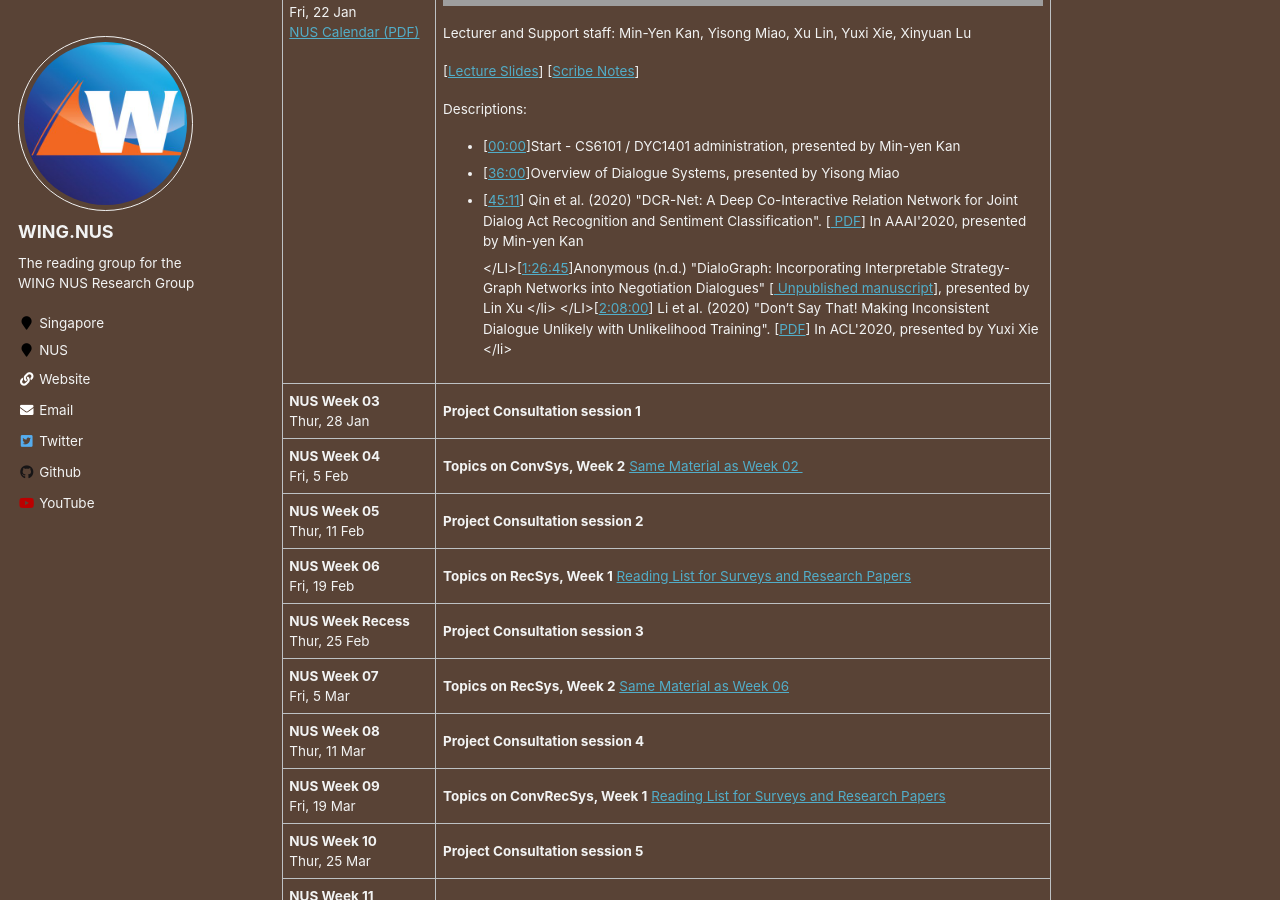
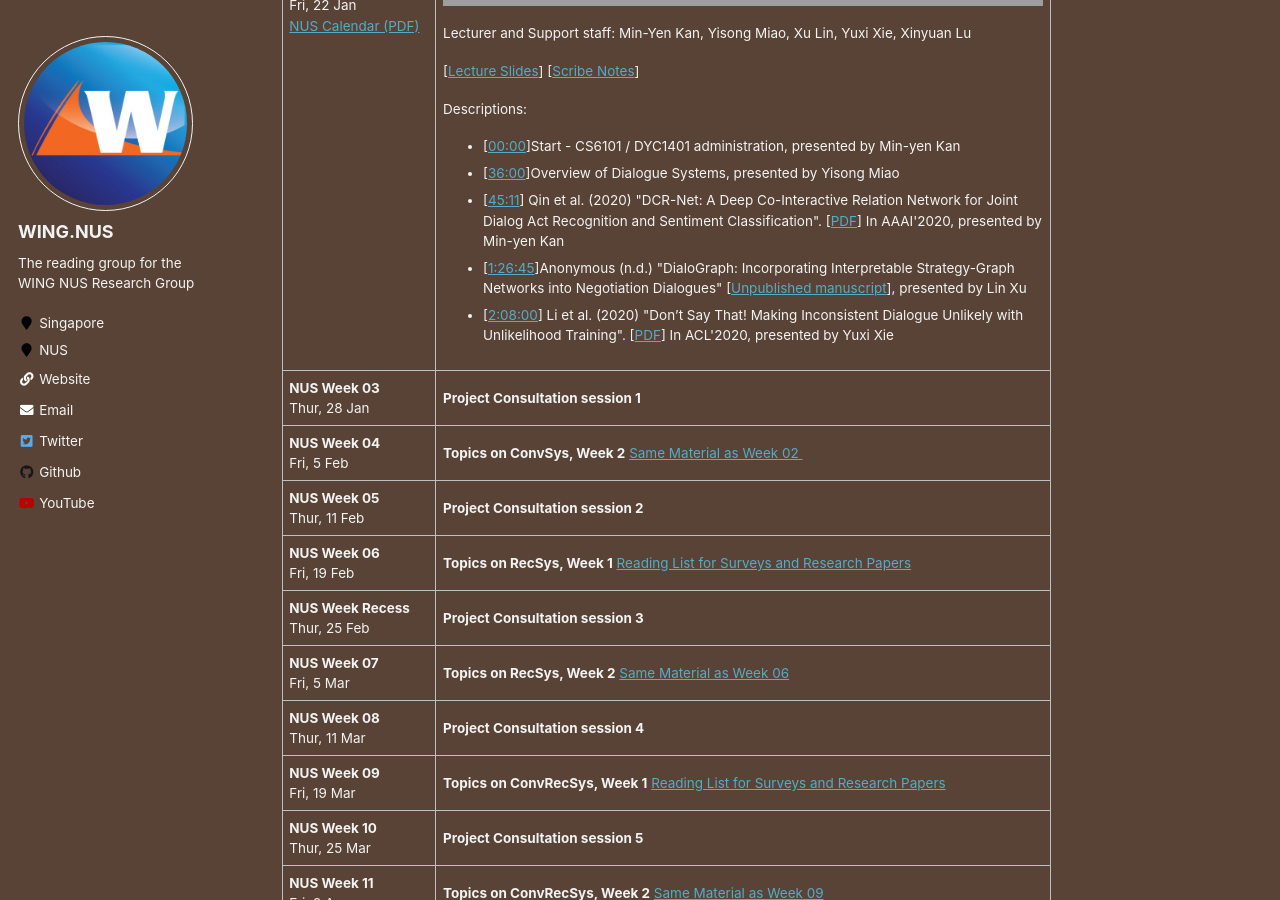
Before and after one commit to WING-NUS/cs6101, a Jekyll site: the page built from _pages/about.md, in a window 1280 px wide and 900 px high, scrolled down 1331 px. Built offline with Jekyll 4.4.1, drawn with Linux system fonts in a browser that asks for light colours; grey boxes are pictures that could not be loaded.

```diff
--- a/_pages/about.md
+++ b/_pages/about.md
@@ -47,17 +47,15 @@ The sessions will be broadcast live via the customized Zoom link as advertised o
     <br/></p>
 
 <P>Descriptions:
-<UL>
-  <LI>[<a href="https://www.youtube.com/watch?v=Cw2hNnDcigc">00:00</a>]Start - CS6101 / DYC1401 administration, presented by Min-yen Kan   </li>
-  <LI>[<a href="https://www.youtube.com/watch?v=Cw2hNnDcigc">36:00</a>]Overview of Dialogue Systems, presented by Yisong Miao </li>
-  <LI>[<a href="https://www.youtube.com/watch?v=Cw2hNnDcigc">45:11</a>] Qin et al. (2020) "DCR-Net: A Deep Co-Interactive Relation Network for Joint Dialog Act
-Recognition and Sentiment Classification". [<a href = "http://ir.hit.edu.cn/~car/papers/AAAI2020-Qin-dcrnet.pdf"> PDF</a>] In AAAI'2020, presented by Min-yen Kan  </li>
-  </LI>[<a href="https://www.youtube.com/watch?v=Cw2hNnDcigc">1:26:45</a>]Anonymous (n.d.) "DialoGraph: Incorporating Interpretable Strategy-Graph Networks into Negotiation Dialogues" [<a href = "https://openreview.net/pdf?id=kDnal_bbb-E"> Unpublished manuscript</a>], presented by Lin Xu </li>
-  </LI>[<a href="https://www.youtube.com/watch?v=Cw2hNnDcigc">2:08:00</a>] Li et al. (2020) "Don’t Say That! Making Inconsistent Dialogue Unlikely with Unlikelihood Training". [<a href = " https://www.aclweb.org/anthology/2020.acl-main.428/">PDF</a>] In ACL'2020, presented by Yuxi Xie </li>
- </UL>
+<ul>
+  <li>[<a href="https://www.youtube.com/watch?v=Cw2hNnDcigc">00:00</a>]Start - CS6101 / DYC1401 administration, presented by Min-yen Kan </li>
+  <li>[<a href="https://www.youtube.com/watch?v=Cw2hNnDcigc">36:00</a>]Overview of Dialogue Systems, presented by Yisong Miao </li>
+  <li>[<a href="https://www.youtube.com/watch?v=Cw2hNnDcigc">45:11</a>] Qin et al. (2020) "DCR-Net: A Deep Co-Interactive Relation Network for Joint Dialog Act
+Recognition and Sentiment Classification". [<a href = "http://ir.hit.edu.cn/~car/papers/AAAI2020-Qin-dcrnet.pdf">PDF</a>] In AAAI'2020, presented by Min-yen Kan </li>
+  <li>[<a href="https://www.youtube.com/watch?v=Cw2hNnDcigc">1:26:45</a>]Anonymous (n.d.) "DialoGraph: Incorporating Interpretable Strategy-Graph Networks into Negotiation Dialogues" [<a href = "https://openreview.net/pdf?id=kDnal_bbb-E">Unpublished manuscript</a>], presented by Lin Xu </li>
+  <li>[<a href="https://www.youtube.com/watch?v=Cw2hNnDcigc">2:08:00</a>] Li et al. (2020) "Don’t Say That! Making Inconsistent Dialogue Unlikely with Unlikelihood Training". [<a href = " https://www.aclweb.org/anthology/2020.acl-main.428/">PDF</a>] In ACL'2020, presented by Yuxi Xie </li>
+ </ul>
     </p>
-
-
   </td>
   </tr>
 
```
